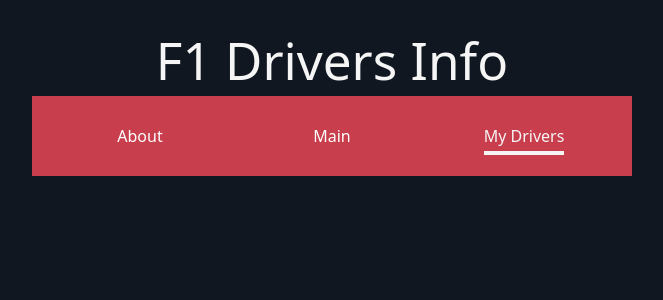
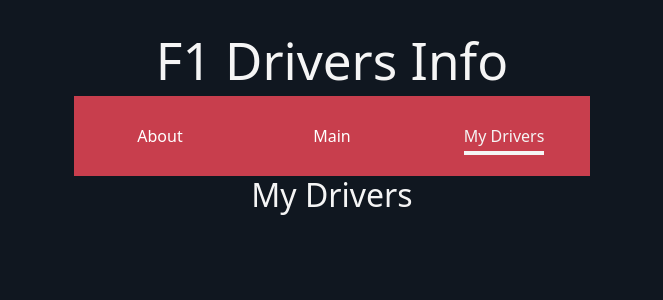
Before and after one commit to BenjaminGohPS/F1-drivers-app, a React (Vite) app: page /mydrivers in a window 1280 px wide. Shown: the top 300 px of the page, without its empty margins (308-971 px from the left). Built offline with nearby package versions, Linux system fonts and the light colour scheme.

Commit message:
Working NavBar. Added pages

```diff
--- a/src/components/Display.jsx
+++ b/src/components/Display.jsx
@@ -1,21 +1,51 @@
 import { useQueryClient } from "@tanstack/react-query";
 import React from "react";
+import { Navigate, Route, Routes } from "react-router-dom";
 import NavBar from "./NavBar";
+import About from "../pages/About";
+import MyDrivers from "../pages/MyDrivers";
+import NotFound from "../pages/NotFound";
 
 const Display = () => {
   const queryClient = useQueryClient();
 
   return (
     <div className="container">
-        <div className="row">
-        <div className="col-md-12">
+      <div className="row">
+        <div className="col-md-1"></div>
+        <div className="col-md-10">
           <h1>F1 Drivers Info</h1>
         </div>
-      </div>
-      <div className="row">
-        <NavBar />
+        <div className="col-md-1"></div>
       </div>
 
+      <div className="row">
+        <div className="col-md-1"></div>
+        <div className="col-md-10">
+          <NavBar />
+        </div>
+        <div className="col-md-1"></div>
+      </div>
+
+      <div className="row">
+        <div className="col-md-1"></div>
+        <div className="col-md-10">
+          <Routes>
+            <Route
+              path="/"
+              element={
+                <h2>
+                  Home page for info of the greatest drivers on the planet!
+                </h2>
+              }
+            />
+            <Route path="/about" element={<About />} />
+            <Route path="/mydrivers" element={<MyDrivers />} />
+            <Route path="*" element={<NotFound />} />
+          </Routes>
+        </div>
+        <div className="col-md-1"></div>
+      </div>
     </div>
   );
 };
--- /dev/null
+++ b/src/pages/About.jsx
@@ -0,0 +1,13 @@
+import React from "react";
+
+const About = () => {
+  return (
+    <div className="container">
+      <div className="row">
+        <h2>ABOUT</h2>
+      </div>
+    </div>
+  );
+};
+
+export default About;
--- /dev/null
+++ b/src/pages/MyDrivers.jsx
@@ -0,0 +1,13 @@
+import React from "react";
+
+const MyDrivers = () => {
+  return (
+    <div className="container">
+      <div className="row">
+        <h2>My Drivers</h2>
+      </div>
+    </div>
+  );
+};
+
+export default MyDrivers;
--- /dev/null
+++ b/src/pages/NotFound.jsx
@@ -0,0 +1,7 @@
+import React from "react";
+
+const NotFound = () => {
+  return <div>NotFound</div>;
+};
+
+export default NotFound;
```
